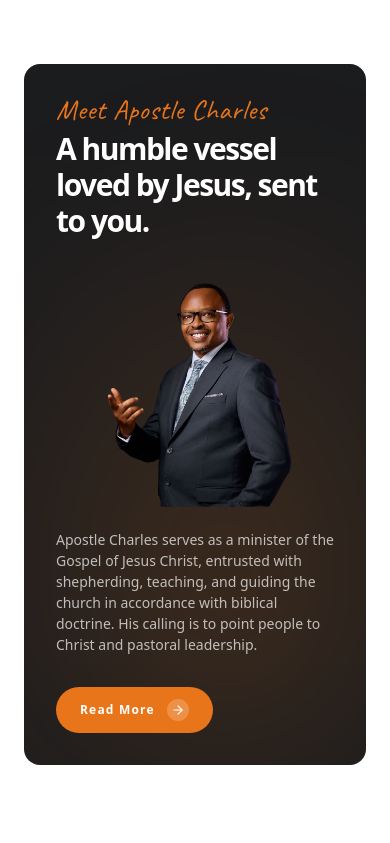
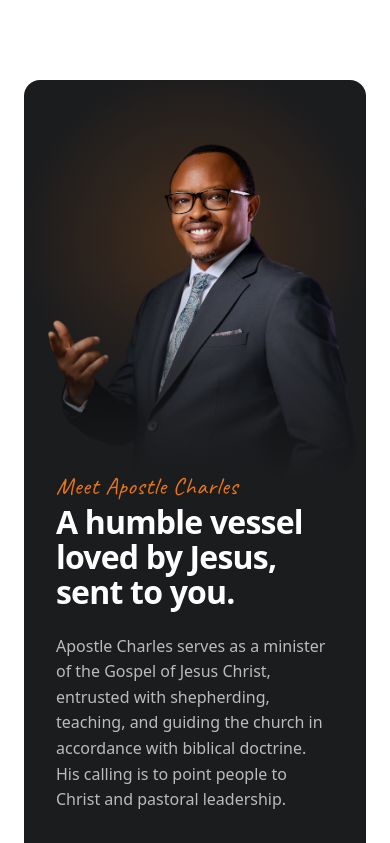
Before and after one commit to Getech-S/tsc-church, a Next.js app: page / in a window 390 px wide. Shown: the part 860-1703 px from the top of the page. Built offline with nearby package versions, Linux system fonts and the light colour scheme.

Commit message:
Update apostle home section on mobile

```diff
--- a/components/sections/MeetApostle.tsx
+++ b/components/sections/MeetApostle.tsx
@@ -6,28 +6,42 @@ import Link from "next/link";
 
 export default function MeetApostle() {
   return (
-    <section className="bg-white py-20 px-6">
+    // Added overflow-x-hidden here as a failsafe to kill any mobile horizontal scrolling!
+    <section className="bg-white py-24 px-6 overflow-x-hidden">
       <div className="max-w-[1240px] mx-auto">
 
         {/* THE CARD */}
-        <div className="relative bg-[#1B1C1E] rounded-[16px] overflow-hidden flex flex-col lg:flex-row items-stretch min-h-[500px]">
+        <div className="relative bg-[#1B1C1E] rounded-2xl overflow-hidden flex flex-col lg:flex-row items-stretch min-h-[500px]">
 
-          {/* THE SEAMLESS GRADIENT */}
+          {/* DESKTOP BACKGROUND GLOW */}
           <div
-            className="absolute right-0 top-0 w-full lg:w-[60%] h-full opacity-60 blur-[100px] pointer-events-none z-0"
+            className="hidden lg:block absolute right-0 top-0 w-[65%] h-full pointer-events-none z-0"
             style={{
-              background: "radial-gradient(circle at 75% 75%, rgba(232,117,26,0.35) 0%, rgba(0,0,0,0) 75%)"
+              background: "radial-gradient(circle at 75% 50%, rgba(232,117,26,0.15) 0%, rgba(27,28,30,0) 65%)"
             }}
           />
 
-          {/* TEXT & MOBILE IMAGE CONTENT */}
-          <div className="relative z-20 w-full lg:w-[55%] flex flex-col justify-center p-8 md:p-14 text-white">
+          {/* MOBILE ONLY — Image section */}
+          <div className="lg:hidden relative w-full h-[400px] sm:h-[480px] overflow-hidden">
+            <div className="absolute inset-0 z-0 bg-[radial-gradient(circle_at_50%_40%,rgba(232,117,26,0.2),transparent_60%)]" />
+            <img
+              src="/apostle_no_bg.png"
+              alt="Apostle Charles"
+              className="relative z-10 w-full h-full object-cover object-top scale-[1.3] -translate-y-8"
+            />
+            <div className="absolute inset-0 z-20 bg-gradient-to-b from-transparent via-transparent to-[#1B1C1E]" />
+          </div>
+
+          {/* TEXT CONTENT */}
           <motion.div
+            className="relative z-30 w-full lg:w-[60%] flex flex-col justify-center px-8 pb-12 pt-0 md:p-14 text-white"
             initial={{ opacity: 0, y: 10 }}
             whileInView={{ opacity: 1, y: 0 }}
+            viewport={{ once: true }}
             transition={{ duration: 0.6 }}
           >
-              <p className="font-caveat text-[28px] leading-[27px] tracking-[0.5px] text-[#E8751A] mb-2"
+            <p
+              className="text-[24px] lg:text-[28px] leading-3 tracking-[0.5px] text-[#E8751A] mb-3"
               style={{
                 fontVariantNumeric: "lining-nums tabular-nums",
                 fontFeatureSettings: '"liga" off, "calt" off',
@@ -37,50 +51,39 @@ export default function MeetApostle() {
               Meet Apostle Charles
             </p>
 
-              <h3 className="text-3xl md:text-5xl font-bold tracking-tighter  mb-6 lg:mb-4">
-                A humble vessel loved <br className="hidden md:block"/>
+            <h3 className="text-[32px] sm:text-[36px] md:text-[40px] lg:text-[48px] font-bold tracking-tight leading-[1.1] mb-6">
+              A humble vessel loved <br className="hidden md:block" />
               by Jesus, sent to you.
             </h3>
 
-              {/* MOBILE ONLY IMAGE: Focused on upper part only */}
-              <div className="lg:hidden w-full h-[250px] mb-4 overflow-hidden flex justify-center relative rounded-2xl">
-                 <img
-                  src="/apostle_no_bg.png"
-                  alt="Apostle Charles"
-                  /* object-cover + object-top ensures only the upper body/head
-                     is visible, cutting off the rest for a tight fit.
-                  */
-                  className="w-full h-full object-cover object-right scale-95"
-                />
-              </div>
-
-              <p className="text-white/70 text-sm md:text-base leading-normal mb-8 max-w-max">
-                Apostle Charles serves as a minister of the Gospel of Jesus Christ, entrusted with shepherding, teaching, and guiding the church in accordance with biblical doctrine. His calling is to point people to Christ and pastoral leadership.
+            <p className="text-white/70 text-base md:text-[18px] leading-[1.6] mb-8 max-w-300">
+              Apostle Charles serves as a minister of the Gospel of Jesus Christ, entrusted with
+              shepherding, teaching, and guiding the church in accordance with biblical doctrine.
+              His calling is to point people to Christ and pastoral leadership.
             </p>
 
-              <Link href="/apostle-bio">
-                <button className="group flex items-center gap-3 bg-[#E8751A] hover:bg-[#E8A020] px-6 py-3 rounded-full transition-all">
-                  <span className="text-white text-xs font-bold tracking-widest cursor-pointer">Read More</span>
-                  <div className="bg-white/20 rounded-full p-1 group-hover:scale-110 transition-transform">
-                    <ArrowRight size={14} className="text-white " />
-                  </div>
-                </button>
+            <Link
+              href="/apostle-bio"
+              className="group flex justify-center items-center gap-3 bg-[#E8751A] hover:bg-[#E8A020] px-6 py-3 rounded-full transition-colors duration-300 w-full md:w-auto md:self-start"
+            >
+              <span className="text-white text-[14] font-semibold">Read More</span>
+
             </Link>
           </motion.div>
-          </div>
 
-          {/* DESKTOP ONLY IMAGE SECTION */}
-          <div className="hidden lg:flex relative w-full lg:w-[45%] h-[400px] lg:h-auto overflow-hidden pt-8 lg:pt-12">
+          {/* DESKTOP ONLY */}
+          <div className="hidden lg:block absolute bottom-0 right-0 z-20 w-[45%] h-full pointer-events-none">
             <motion.div
-              initial={{ opacity: 0, scale: 1.1 }}
-              whileInView={{ opacity: 1, scale: 1.2 }}
-              transition={{ duration: 0.8 }}
-              className="absolute inset-0 z-10 w-full h-full flex justify-center lg:justify-end"
+              initial={{ opacity: 0, x: 20 }}
+              whileInView={{ opacity: 1, x: 0 }}
+              transition={{ duration: 0.8, delay: 0.2 }}
+              viewport={{ once: true }}
+              className="w-full h-full relative"
             >
               <img
                 src="/apostle_no_bg.png"
                 alt="Apostle Charles"
-                className="h-full w-auto object-fill scale-[1.0] lg:scale-[1.6] origin-bottom-right translate-y-45"
+                className="absolute bottom-0 right-0 lg:-right-10 h-full w-auto object-contain object-bottom origin-bottom-right scale-[2] translate-y-[60%] pointer-events-auto"
               />
             </motion.div>
           </div>
```
Lines whose indentation alone changed are shown as unchanged.
